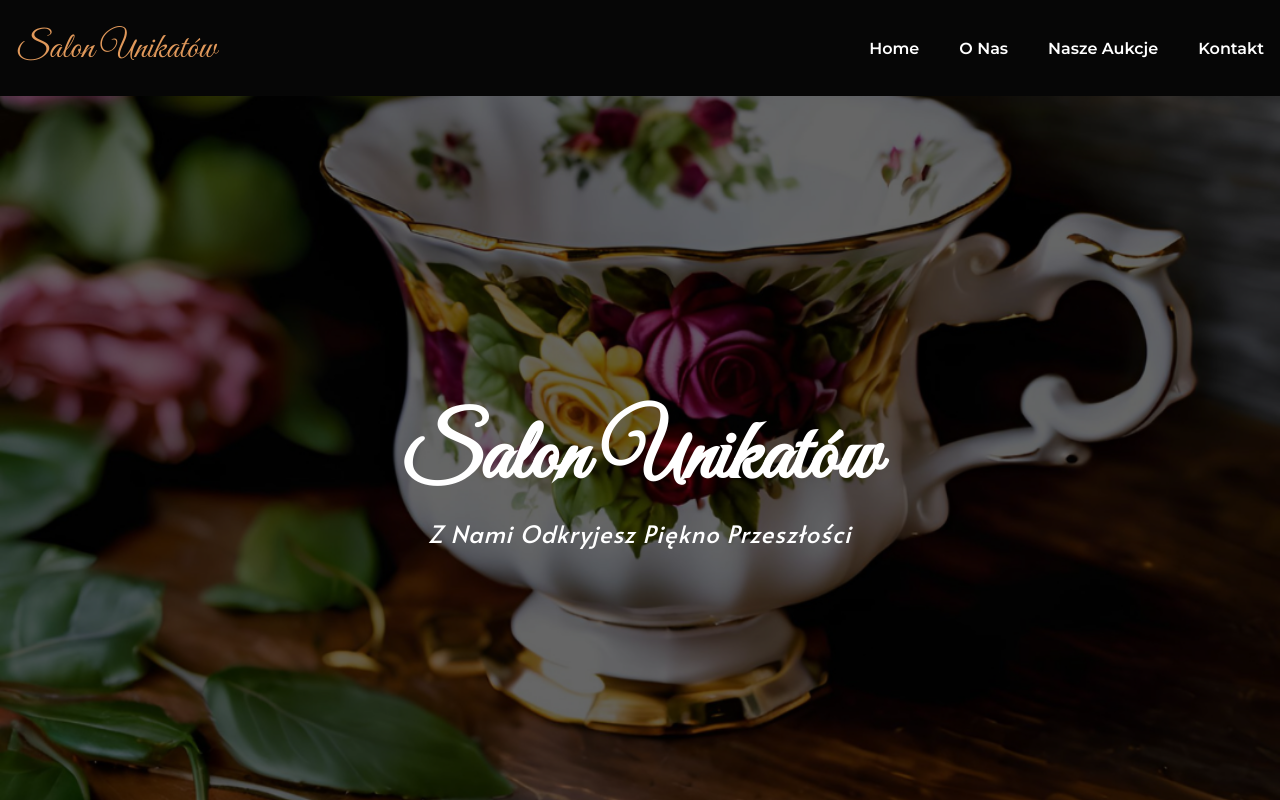
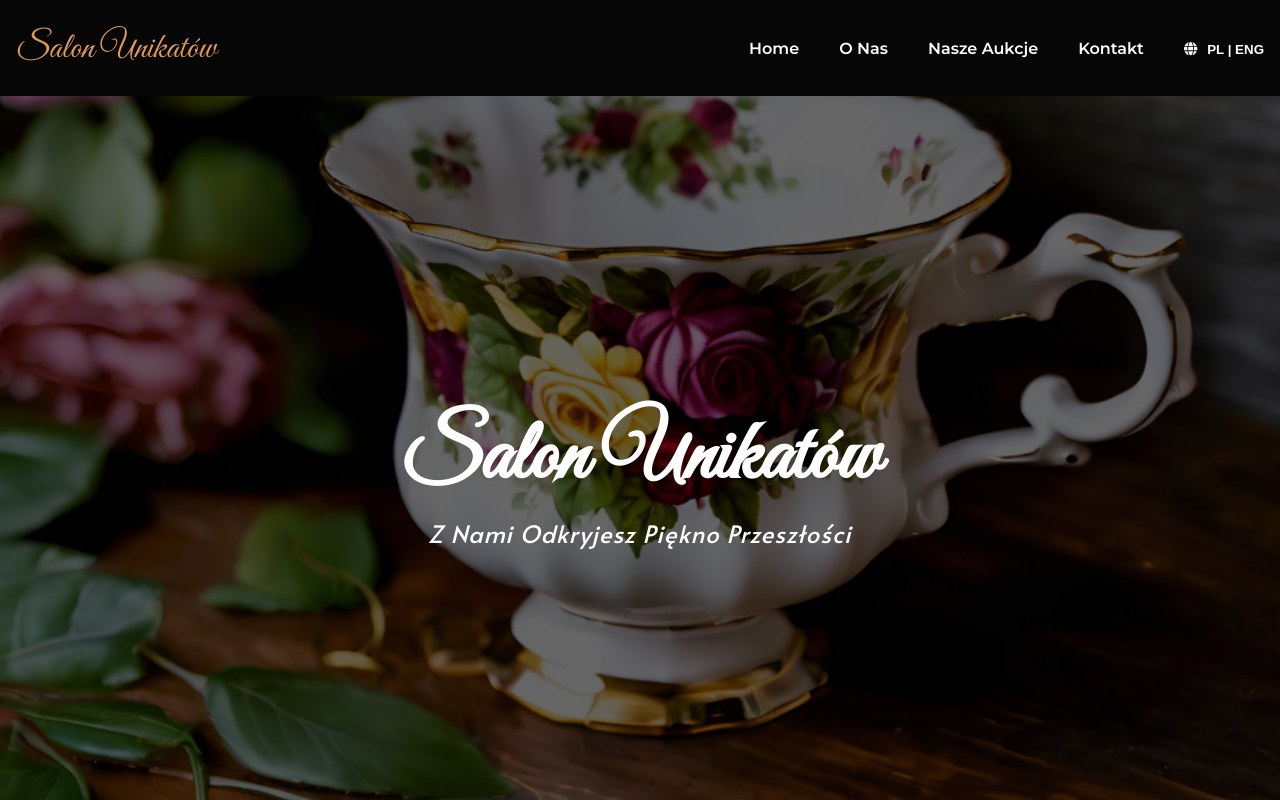
Before and after one commit to jkbednarczyk/subc, a React (Create React App) app: page / in a window 1280 px wide. Shown: the top 800 px of the page. Built offline with nearby package versions, Linux system fonts and the light colour scheme; a web font is replaced by a local one.

Commit message:
SUBC-0004 Add button for switching languages

```diff
--- a/src/components/navbar/Navbar.component.tsx
+++ b/src/components/navbar/Navbar.component.tsx
@@ -2,6 +2,8 @@ import{ FC, useState } from "react";
 import './Navbar.css'
 import { NavLink } from "react-router-dom";
 import { IoClose, IoMenu } from "react-icons/io5";
+import { FontAwesomeIcon } from "@fortawesome/react-fontawesome";
+import { faGlobe } from "@fortawesome/free-solid-svg-icons";
 
 export const Navbar: FC = () => {
   const [showMenu, setShowMenu] = useState(false);
@@ -47,6 +49,12 @@ export const Navbar: FC = () => {
                 Kontakt
               </NavLink>
             </li>
+            <li className="nav__item">
+              <button className="nav__lang">
+                <FontAwesomeIcon icon={faGlobe} className="button_icon" />
+                <span>PL | ENG</span>
+              </button>
+            </li>
           </ul>
           <div className="nav__close" id="nav-close" onClick={toggleMenu}>
             <IoClose />
--- a/src/components/navbar/Navbar.css
+++ b/src/components/navbar/Navbar.css
@@ -45,7 +45,7 @@
     position: fixed;
     top: 0;
     right: -100%;
-    background-color: hsla(0, 0%, 6%, 0.2);
+    background-color: var(--body-color);
     backdrop-filter: blur(16px);
     -webkit-backdrop-filter: blur(16px);
     width: 80%;
@@ -83,7 +83,7 @@
   row-gap: 2.5rem;
 }
 
-.nav__link {
+.nav__link{
   color: var(--title-color);
   font-weight: var(--font-semi-bold);
   transition: color 0.4s;
@@ -91,6 +91,22 @@
 
 .nav__link:hover {
   color: var(--first-color);
+}
+
+.nav__lang {
+  background-color: transparent;
+  border: none;
+  color: var(--text-color);
+  font-weight: var(--font-semi-bold);
+}
+
+.button_icon {
+  margin-right: 10px;
+}
+
+.nav__lang:hover {
+  color: var(--first-color);
+  cursor: pointer;
 }
 
 .nav__close {
```
